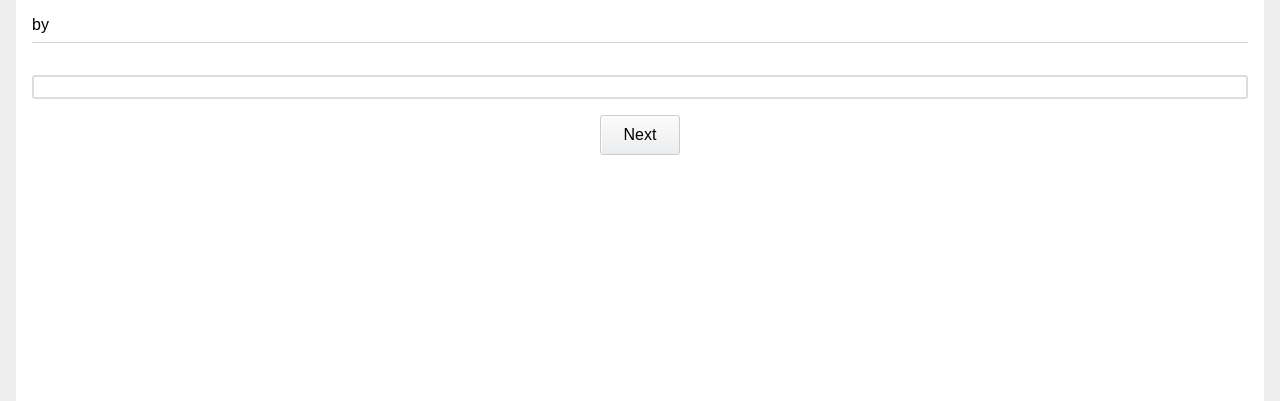
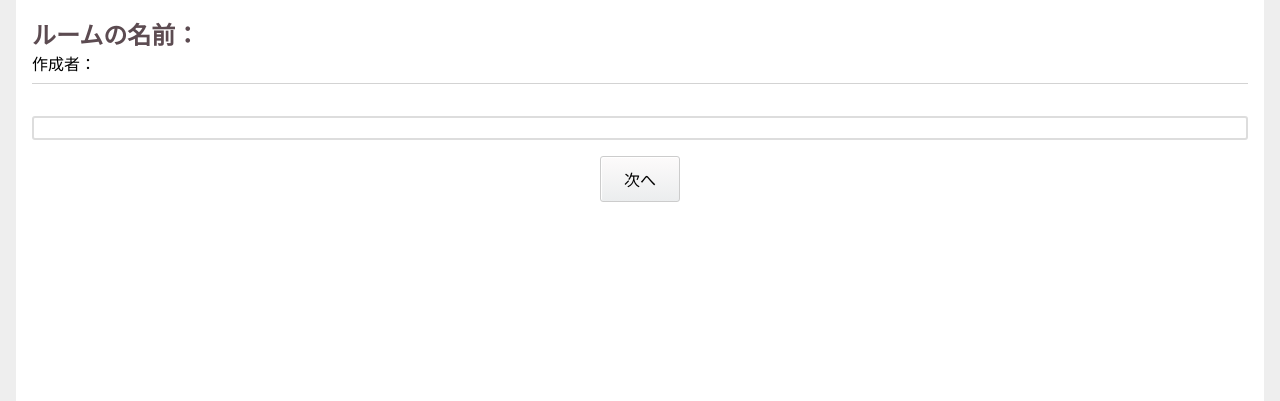
Before and after one commit to kyutech-programming-club/seat-changer, a Flask app: page /1/invite in a window 1280 px wide. Shown: the part 184-585 px from the top of the page. Run offline with Flask 2, Linux system fonts and the light colour scheme; the visitor is signed in with stand-in values (Sample User, id 1); data comes from the database, SQL or seed files in the repository; data that the repository does not hold is empty.

Commit message:
Change words at room

```diff
--- a/flaskr/templates/room/category.html
+++ b/flaskr/templates/room/category.html
@@ -43,7 +43,7 @@
   </div>
 
   <div>
-    <input type="submit" value="Finish">
+    <input type="submit" value="席替えをする">
   </div>
 </form>
 {% endblock %}
--- a/flaskr/templates/room/invite.html
+++ b/flaskr/templates/room/invite.html
@@ -5,8 +5,8 @@
 {% endblock %}
 
 {% block content %}
-  <h1>{{ room['title'] }}</h1>
-  <div class="about">by {{ room['username'] }}</div>
+  <h1>ルームの名前：{{ room['title'] }}</h1>
+  <div class="about">作成者：{{ room['username'] }}</div>
   <hr>
   <form method="post">
   <div class="scroll" data-toggle="buttons">
@@ -25,6 +25,6 @@
       </div>
   {% endfor %}
   </div>
-    <input type="submit" value="Next">
+    <input type="submit" value="次へ">
   </form>
 {% endblock %}
--- a/flaskr/templates/room/room_index.html
+++ b/flaskr/templates/room/room_index.html
@@ -2,14 +2,14 @@
 <h1>{% block title %}ルームの作成{% endblock %}</h1>
 {% endblock %} {% block content %}
 <form method="post">
-  <label for="title">Title</label>
+  <label for="title">ルームの名前</label>
   <input
     name="title"
     id="title"
     ,
     value="{{ request.form['title'] }}"
     required
-  />
-  <input type="submit" , value="next" />
+  >
+  <input type="submit" , value="次へ">
 </form>
 {% endblock %}
```
